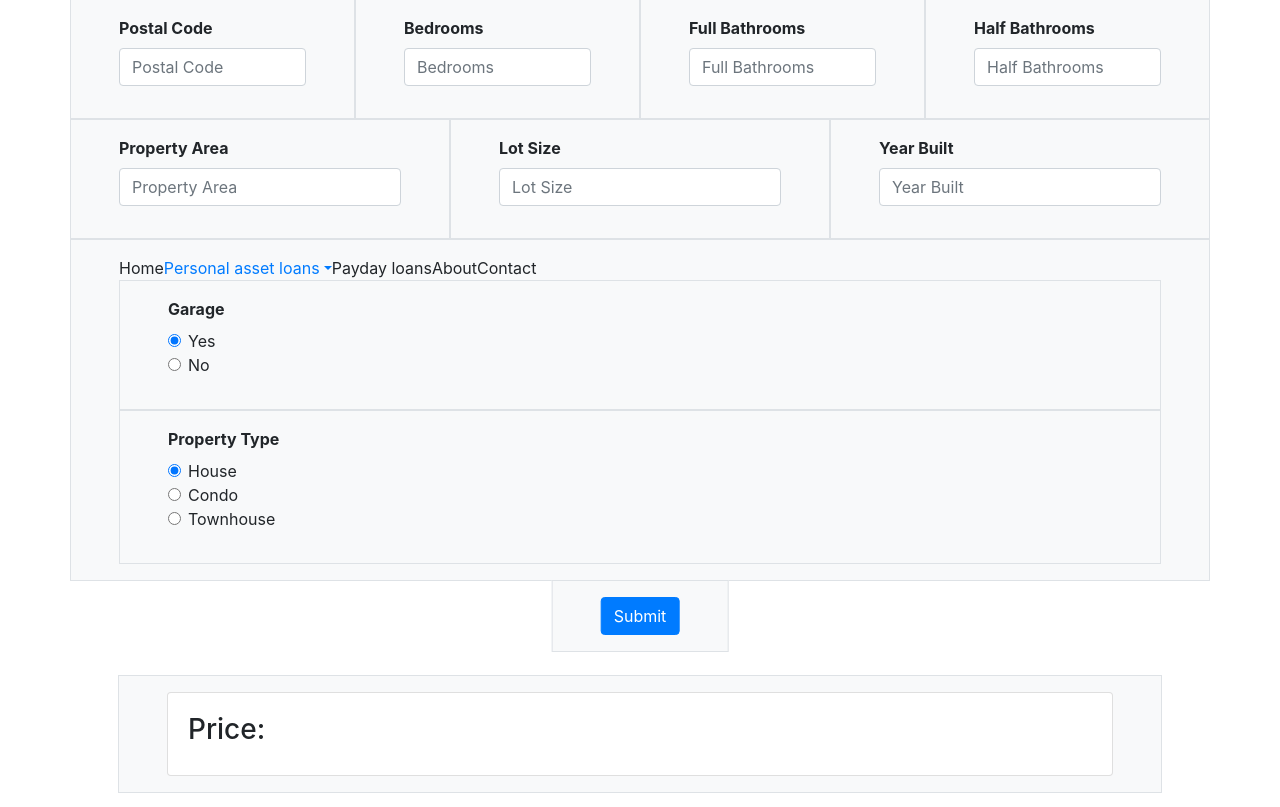
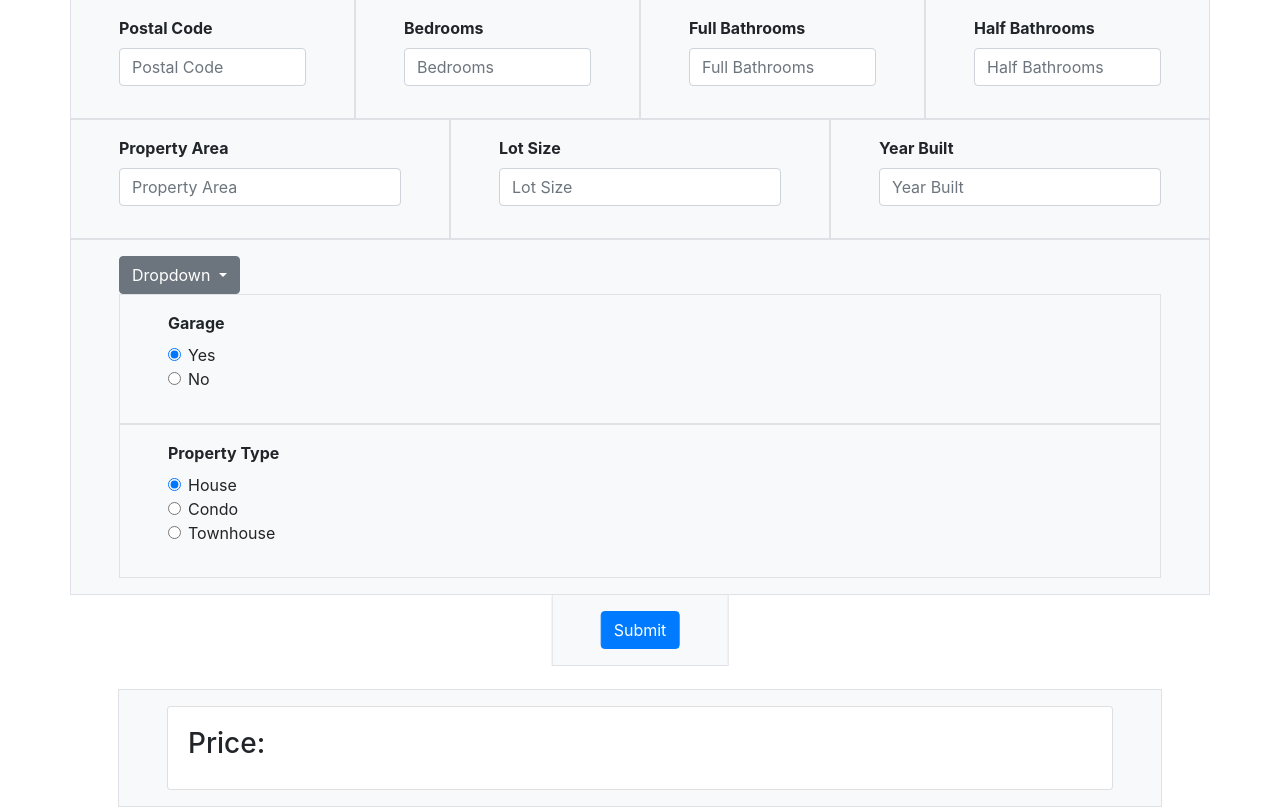
Before and after one commit to sushant822/sutdent_grade, a Flask app: page / in a window 1280 px wide. Shown: the part 217-1024 px from the top of the page. Run offline with Flask 2, Linux system fonts and the light colour scheme; some libraries are stand-ins or nearby versions.

Commit message:
Update index.html

```diff
--- a/templates/index.html
+++ b/templates/index.html
@@ -69,21 +69,16 @@
     <div class="container px-lg-5">
       <div class="row mx-lg-n5">
         <div class="col py-3 px-lg-5 border bg-light">
-          <ul class='nav'>
-            <li class='active'>Home</li>
-            <li>
-              <div class="dropdown">
-                <a class="dropdown-toggle" data-toggle="dropdown" href="#">Personal asset loans</a>
-                <ul class="dropdown-menu" role="menu" aria-labelledby="dLabel">
-                  <li><a href="#">asds</a></li>
-                  <li class="divider"></li>
-                </ul>
-              </div>
-              </li>
-              <li>Payday loans</li>
-            <li>About</li>
-            <li>Contact</li>
-          </ul>
+          <div class="dropdown">
+            <button class="btn btn-secondary dropdown-toggle" type="button" id="dropdownMenu2" data-bs-toggle="dropdown" aria-expanded="true">
+              Dropdown
+            </button>
+            <ul class="dropdown-menu" aria-labelledby="dropdownMenu2">
+              <li><button class="dropdown-item" type="button">Action</button></li>
+              <li><button class="dropdown-item" type="button">Another action</button></li>
+              <li><button class="dropdown-item" type="button">Something else here</button></li>
+            </ul>
+          </div>
         <div class="col py-3 px-lg-5 border bg-light"><div class="form-group">
           <label><strong>Garage</strong></label><br>
       <div class="form-check">
```
